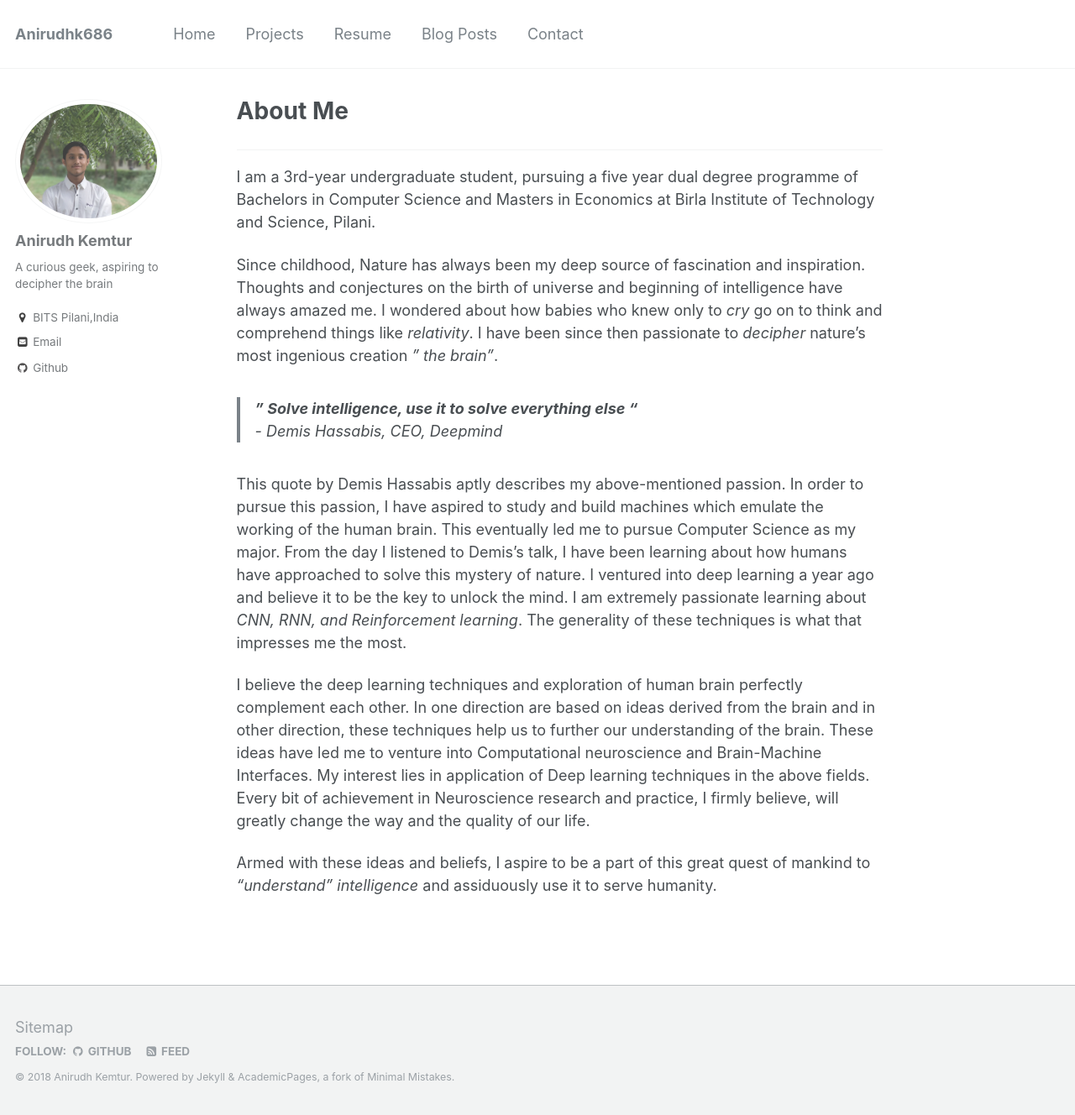
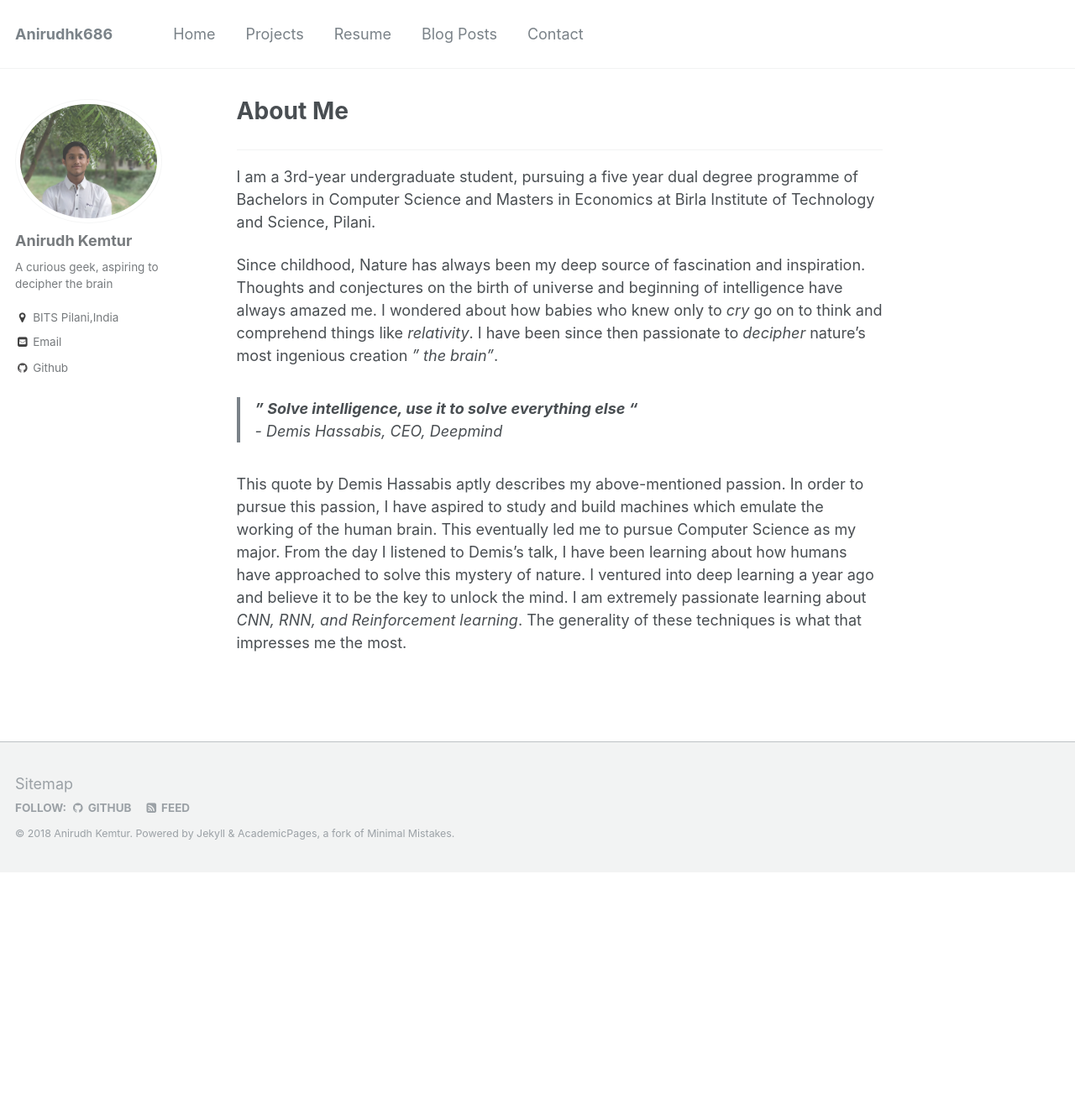
Before and after one commit to anirudhk686/anirudhk686.github.io, a Jekyll site: the page built from _pages/about.md, in a window 1280 px wide and 1328 px high. Shown: the whole window at 84% size. Built offline with Jekyll 4.4.1, drawn with Linux system fonts in a browser that asks for light colours.

Commit message:
Update about.md

```diff
--- a/_pages/about.md
+++ b/_pages/about.md
@@ -14,8 +14,3 @@ Since childhood, Nature has always been my deep source of fascination and inspir
 >  _-  Demis Hassabis, CEO, Deepmind_<br>
 
 This quote by Demis Hassabis aptly describes my above-mentioned passion. In order to pursue this passion, I have aspired to study and build machines which emulate the working of the human brain.  This eventually led me to pursue Computer Science as my major.  From the day I listened to Demis's talk, I have been learning about how humans have approached to solve this mystery of nature. I ventured into deep learning a year ago and believe it to be the key to unlock the mind. I am extremely passionate learning about _CNN, RNN, and Reinforcement learning_. The generality of these techniques is what that impresses me the most.
-
-I believe the deep learning techniques and exploration of human brain perfectly complement each other. In one direction are based on ideas derived from the brain and in other direction, these techniques help us to further our understanding of the brain.
-These ideas have led me to venture into Computational neuroscience and Brain-Machine Interfaces. My interest lies in application of Deep learning techniques in the above fields. Every bit of achievement in Neuroscience research and practice, I firmly believe, will greatly change the way and the quality of our life.
-
-Armed with these ideas and beliefs, I aspire to be a part of this great quest of mankind to _“understand” intelligence_ and assiduously use it to serve humanity.
```
